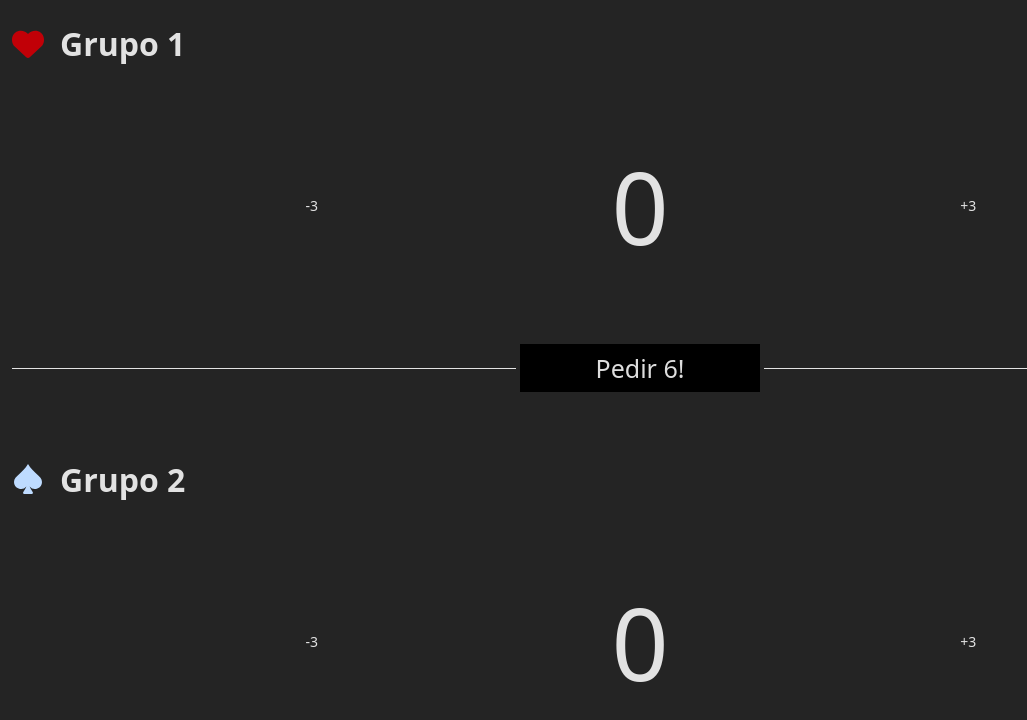
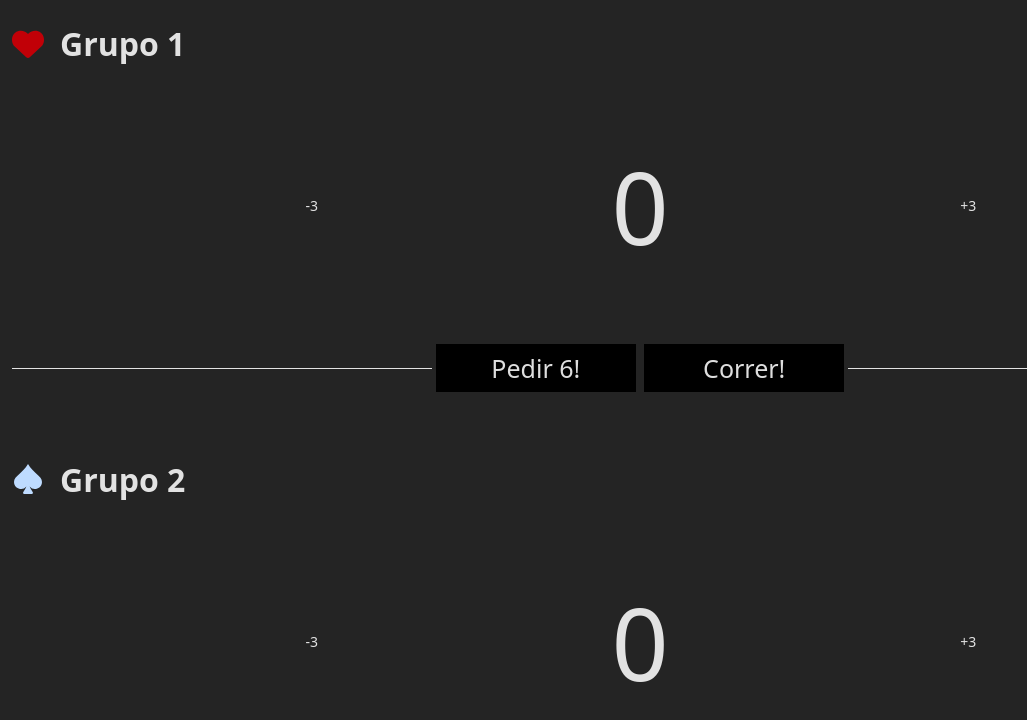
Before and after one commit to FelipeSoares-code/contador-truco, a React (Vite) app: page /contador-truco/contador in a window 1280 px wide. Both pictures are taken after a click on the button "Pedir Truco!". Shown: the top 720 px of the page, without its empty margins (0-1027 px from the left). Built offline with nearby package versions, Linux system fonts and the light colour scheme.

Commit message:
truco mineiro está pronto e agora é possível correr do truco

```diff
--- a/src/telas/Contador.jsx
+++ b/src/telas/Contador.jsx
@@ -1,4 +1,4 @@
-import { useEffect, useState } from "react";
+import { useState } from "react";
 import AreaPontos from "../componentes/AreaPontos";
 import { useApp } from "../AppContext";
 import PopUpVitoria from "../componentes/PopUpVitoria";
@@ -7,14 +7,13 @@ export default function Contador() {
 
     const txtTrucoPadrao = "Pedir Truco!"
 
+    const { nomeGrupo1, nomeGrupo2,
+            nomeVencedor, naipeVencedor,
+            setReiniciarPontos, tipoTruco } = useApp()
+
     const [popupOpen, setPopupOpen] = useState(false)
     const [txtTruco, setTxtTruco] = useState(txtTrucoPadrao)
-    const [valorPonto, setValorPonto] = useState(1)
-
-    const { nomeGrupo1, nomeGrupo2,
-            pontosVitoria, tipoTruco,
-            nomeVencedor, naipeVencedor,
-            reiniciarPontos, setReiniciarPontos } = useApp()
+    const [valorPonto, setValorPonto] = useState(tipoTruco === 'paulista' ? 1 : 2)
 
     const {nomeGrupo1: nome1, nomeGrupo2: nome2} = {nomeGrupo1, nomeGrupo2}
 
@@ -31,29 +30,79 @@ export default function Contador() {
 
     const { n1: naipe1, n2: naipe2 } = naipes;
 
-    const trocarValorPonto = (valor) => {
+    const trocarValorPonto = (valor, correr = false) => {
+        const txtCorreu = "Correu!"
+        if (txtTruco == txtCorreu) return
+
         switch(valor) {
             case 1:
                 setTxtTruco("Pedir 6!")
                 setValorPonto(3)
                 break;
+            case 2:
+                setTxtTruco("Pedir 6!")
+                setValorPonto(4)
+                break;
             case 3:
+                if (correr) {
+                    setTxtTruco(txtCorreu)
+                    setValorPonto(1)
+                    break
+                }
                 setTxtTruco("Pedir 9!")
                 setValorPonto(6)
                 break;
+            case 4:
+                if (correr) {
+                    setTxtTruco(txtCorreu)
+                    setValorPonto(2)
+                    break
+                }
+                setTxtTruco("Pedir 10!")
+                setValorPonto(6)
+                break;
             case 6:
+                if (correr) {
+                    setTxtTruco(txtCorreu)
+                    setValorPonto(tipoTruco === "paulista" ? 3 : 4)
+                    break
+                }
                 setTxtTruco("Pedir 12!")
-                setValorPonto(9)
+                setValorPonto(tipoTruco === "paulista" ? 9 : 10)
                 break;
             case 9:
-                setTxtTruco("Desistir")
+                if (correr) {
+                    setTxtTruco(txtCorreu)
+                    setValorPonto(6)
+                    break
+                }
+                setTxtTruco("Zerar")
                 setValorPonto(12)
                 break;
+            case 10:
+                if (correr) {
+                    setTxtTruco(txtCorreu)
+                    setValorPonto(6)
+                    break
+                }
+                setTxtTruco("Zerar")
+                setValorPonto(12)
+                break;
+            case 12:
+                if (correr) {
+                    setTxtTruco(txtCorreu)
+                    setValorPonto(9)
+                    break
+                }
             default:
-                setTxtTruco(txtTrucoPadrao)
-                setValorPonto(1)
+                reiniciarValorTruco()
                 break;
         }
+    }
+
+    const reiniciarValorTruco = () => {
+        setValorPonto(tipoTruco === 'paulista' ? 1 : 2)
+        setTxtTruco(txtTrucoPadrao)
     }
 
     const fecharPopup = () => {
@@ -70,10 +119,7 @@ export default function Contador() {
 
             <AreaPontos naipeNum={naipe1} nome={nome1}
                 valorPonto={valorPonto}
-                reiniciarValorTruco={() => {
-                    setValorPonto(1)
-                    setTxtTruco(txtTrucoPadrao)
-                }}
+                reiniciarValorTruco={() => reiniciarValorTruco()}
                 vitoria={() => setPopupOpen(true)}
             />
 
@@ -82,15 +128,18 @@ export default function Contador() {
                 <button className="text-[25px] w-150 h-12 bg-black mx-1 font-medium"
                     onClick={() => trocarValorPonto(valorPonto)}
                 >{txtTruco}</button>
+
+                {((valorPonto >= 3 && valorPonto < 13) && (txtTruco != "Correu!")) &&
+                <button className="text-[25px] w-150 h-12 bg-black mx-1 font-medium"
+                    onClick={() => trocarValorPonto(valorPonto, true)}
+                >Correr!</button>}
+
                 <hr className="w-[100%]" />
             </div>
 
             <AreaPontos naipeNum={naipe2} nome={nome2}
                 valorPonto={valorPonto}
-                reiniciarValorTruco={() => {
-                    setValorPonto(1)
-                    setTxtTruco(txtTrucoPadrao)
-                }}
+                reiniciarValorTruco={() => reiniciarValorTruco()}
                 vitoria={() => setPopupOpen(true)}
             />
 
```
